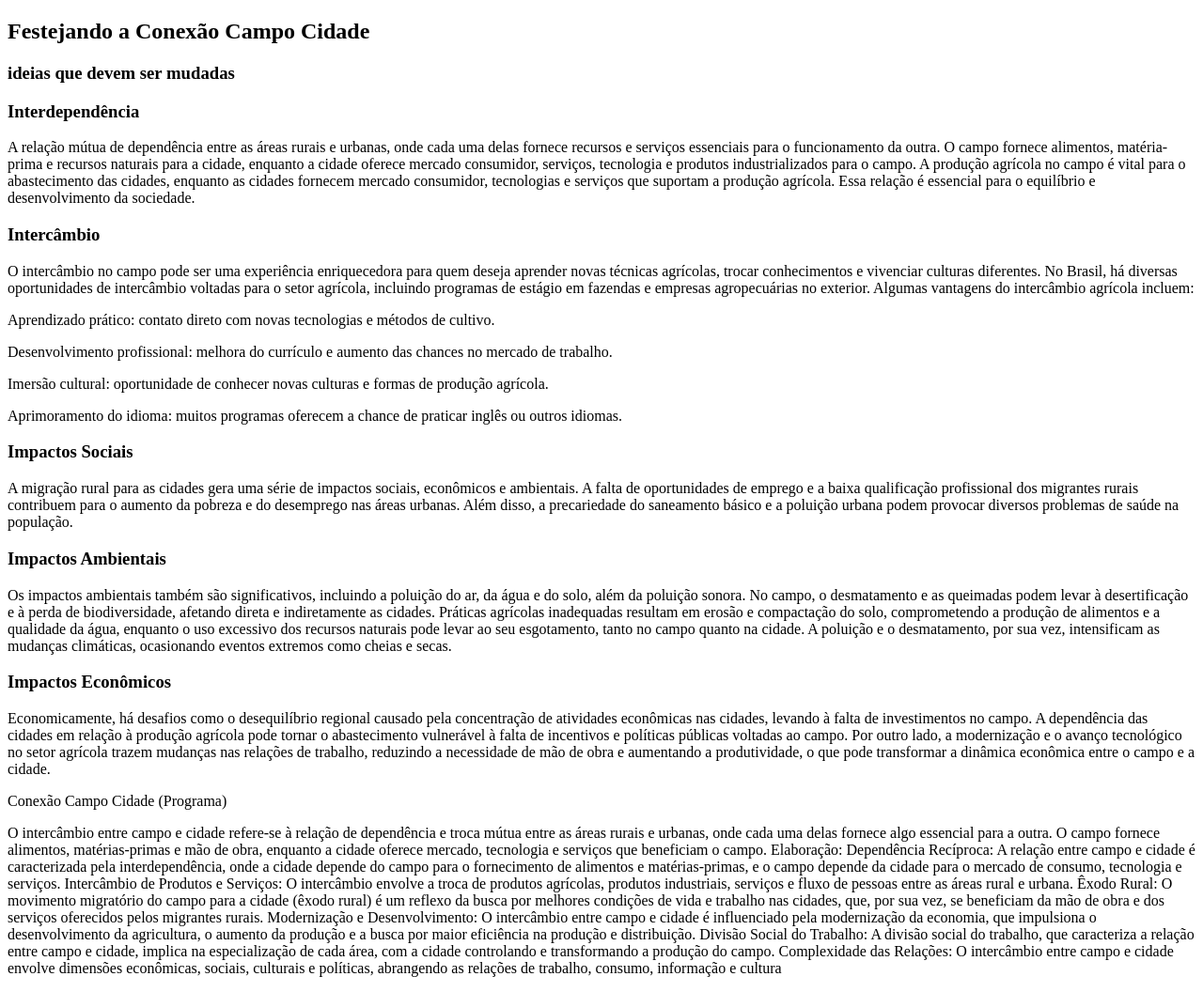
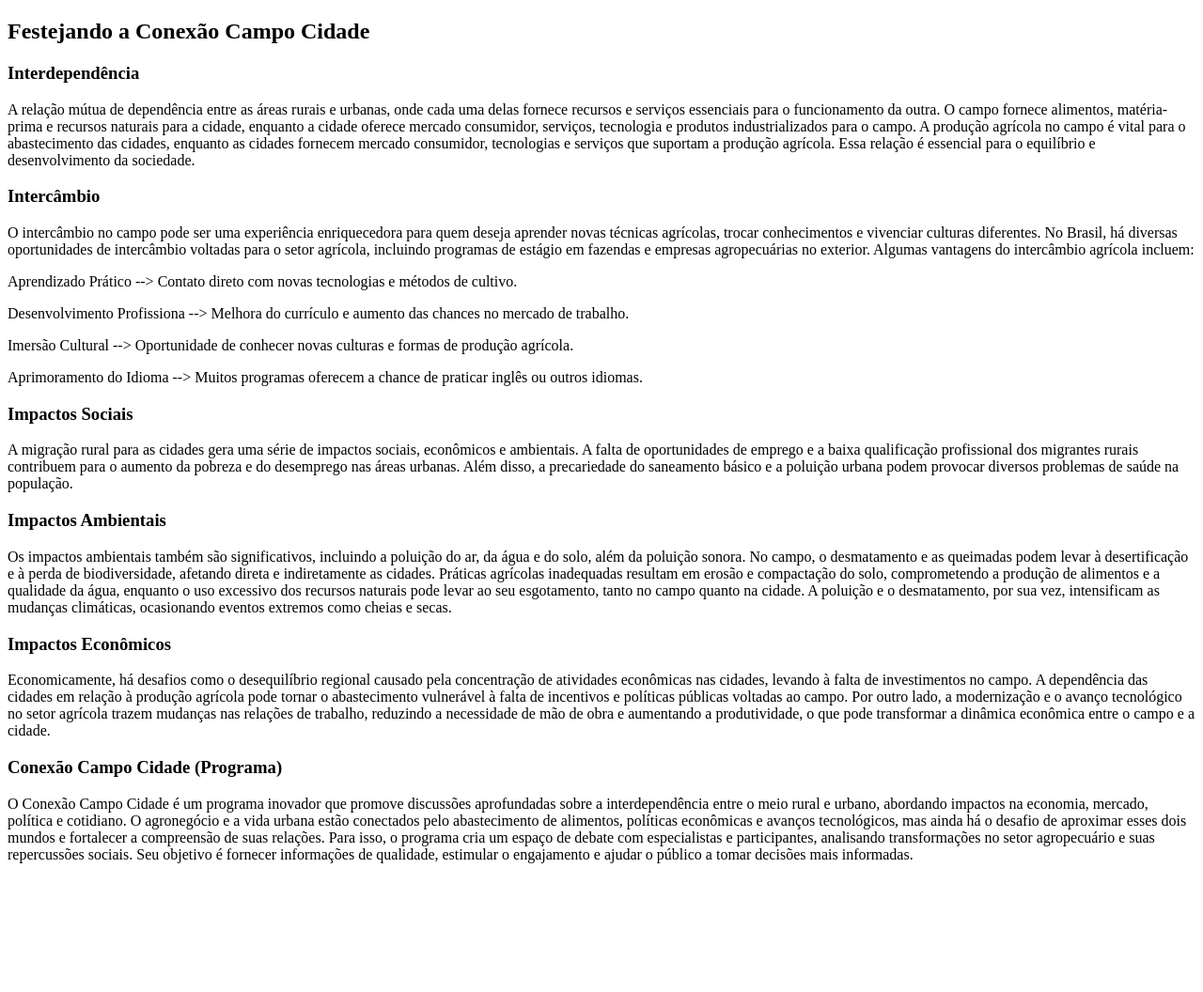
Before and after one commit to ServantofTheLordUwU/cacrudo-agrinho, a plain HTML site: page index.html in a window 1280 px wide. Shown: the whole page at 94% size. After the commit the page ends 935 px from the top, so only its background shows below. Drawn offline with Linux system fonts and the light colour scheme.

Commit message:
Add files via upload

```diff
--- a/index.html
+++ b/index.html
@@ -3,12 +3,10 @@
 <head>
     <meta charset="UTF-8">
     <meta name="viewport" content="width=device-width, initial-scale=1.0">
-    <title>Dependência entre Campo Cidade</title>
+    <title>Dependência entre Campo e Cidade</title>
 </head>
 <body>
     <h2>Festejando a Conexão Campo Cidade</h2>
-
-    <h3>ideias que devem ser mudadas</h3>
 
         <h3>Interdependência</h3>
 
@@ -19,13 +17,13 @@
 
             <p>O intercâmbio no campo pode ser uma experiência enriquecedora para quem deseja aprender novas técnicas agrícolas, trocar conhecimentos e vivenciar culturas diferentes. No Brasil, há diversas oportunidades de intercâmbio voltadas para o setor agrícola, incluindo programas de estágio em fazendas e empresas agropecuárias no exterior. Algumas vantagens do intercâmbio agrícola incluem:
 
-            <p>Aprendizado prático: contato direto com novas tecnologias e métodos de cultivo.</p>
+            <p>Aprendizado Prático --> Contato direto com novas tecnologias e métodos de cultivo.</p>
 
-            <p>Desenvolvimento profissional: melhora do currículo e aumento das chances no mercado de trabalho.</p>
+            <p>Desenvolvimento Profissiona --> Melhora do currículo e aumento das chances no mercado de trabalho.</p>
 
-            <p>Imersão cultural: oportunidade de conhecer novas culturas e formas de produção agrícola.</p>
+            <p>Imersão Cultural --> Oportunidade de conhecer novas culturas e formas de produção agrícola.</p>
 
-            <p>Aprimoramento do idioma: muitos programas oferecem a chance de praticar inglês ou outros idiomas.</p>
+            <p>Aprimoramento do Idioma --> Muitos programas oferecem a chance de praticar inglês ou outros idiomas.</p>
 
         <h3>Impactos Sociais</h3>
 
@@ -37,22 +35,12 @@
 
         <p>Economicamente, há desafios como o desequilíbrio regional causado pela concentração de atividades econômicas nas cidades, levando à falta de investimentos no campo. A dependência das cidades em relação à produção agrícola pode tornar o abastecimento vulnerável à falta de incentivos e políticas públicas voltadas ao campo. Por outro lado, a modernização e o avanço tecnológico no setor agrícola trazem mudanças nas relações de trabalho, reduzindo a necessidade de mão de obra e aumentando a produtividade, o que pode transformar a dinâmica econômica entre o campo e a cidade.</p>
 
-        <p>Conexão Campo Cidade (Programa)</p>
-        <p>O intercâmbio entre campo e cidade refere-se à relação de dependência e troca mútua entre as áreas rurais e urbanas, onde cada uma delas fornece algo essencial para a outra. O campo fornece alimentos, matérias-primas e mão de obra, enquanto a cidade oferece mercado, tecnologia e serviços que beneficiam o campo.
-            Elaboração:
+        <h3>Conexão Campo Cidade (Programa)</h3>
+        <p>O Conexão Campo Cidade é um programa inovador que promove discussões aprofundadas sobre a interdependência entre o meio rural e urbano, abordando impactos na economia, mercado, política e cotidiano.
 
-                Dependência Recíproca:
-                A relação entre campo e cidade é caracterizada pela interdependência, onde a cidade depende do campo para o fornecimento de alimentos e matérias-primas, e o campo depende da cidade para o mercado de consumo, tecnologia e serviços.
+            O agronegócio e a vida urbana estão conectados pelo abastecimento de alimentos, políticas econômicas e avanços tecnológicos, mas ainda há o desafio de aproximar esses dois mundos e fortalecer a compreensão de suas relações.
 
-            Intercâmbio de Produtos e Serviços:
-            O intercâmbio envolve a troca de produtos agrícolas, produtos industriais, serviços e fluxo de pessoas entre as áreas rural e urbana.
-            Êxodo Rural:
-            O movimento migratório do campo para a cidade (êxodo rural) é um reflexo da busca por melhores condições de vida e trabalho nas cidades, que, por sua vez, se beneficiam da mão de obra e dos serviços oferecidos pelos migrantes rurais.
-            Modernização e Desenvolvimento:
-            O intercâmbio entre campo e cidade é influenciado pela modernização da economia, que impulsiona o desenvolvimento da agricultura, o aumento da produção e a busca por maior eficiência na produção e distribuição.
-            Divisão Social do Trabalho:
-            A divisão social do trabalho, que caracteriza a relação entre campo e cidade, implica na especialização de cada área, com a cidade controlando e transformando a produção do campo.
-            Complexidade das Relações:
-            O intercâmbio entre campo e cidade envolve dimensões econômicas, sociais, culturais e políticas, abrangendo as relações de trabalho, consumo, informação e cultura</p>
+            Para isso, o programa cria um espaço de debate com especialistas e participantes, analisando transformações no setor agropecuário e suas repercussões sociais. Seu objetivo é fornecer informações de qualidade, estimular o engajamento e ajudar o público a tomar decisões mais informadas.
+            </p>
 </body>
 </html>
--- a/style.css
+++ b/style.css
@@ -0,0 +1,10 @@
+body {
+    background-color: #427959; /* Cor de fundo */
+    background-image: url('sua-imagem.jpg'); /* Imagem de fundo */
+    background-size: cover; /* Ajusta a imagem ao tamanho da tela */
+    background-repeat: no-repeat; /* Evita repetição da imagem */
+    background-position: center; /* Centraliza a imagem */
+    font-family: Arial, sans-serif;
+    color: rgb(78, 79, 139); /* Cor do texto */
+    text-align: center;
+    padding: 50px;
```
